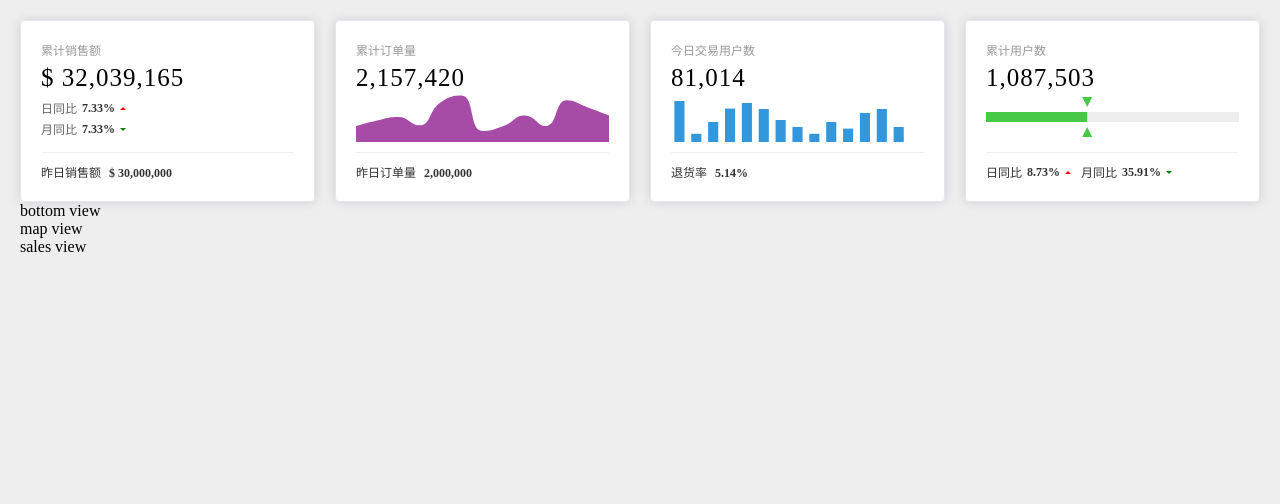
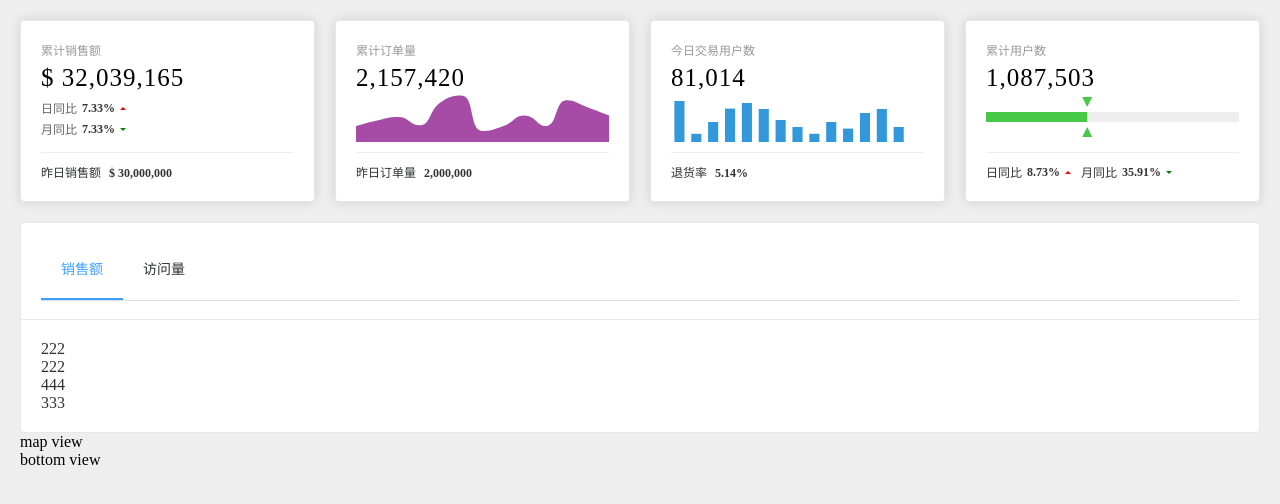
Before and after one commit to 17801020645/datav-report-dev, a Vue app: page / in a window 1280 px wide. Shown: the top 504 px of the page. Built offline with nearby package versions, Linux system fonts and the light colour scheme; the HTML template or start-up script is replaced by a standard one.

Commit message:
watchEffect打印

```diff
--- a/src/components/SalesView/SalesIndex.vue
+++ b/src/components/SalesView/SalesIndex.vue
@@ -1,7 +1,38 @@
 <template>
-  <div>sales view</div>
+  <div class="sales-view">
+    <el-card shadow="hover">
+      <template v-slot:header>
+        <div class="menu-wrapper">
+          <el-menu mode="horizontal" :default-active="activeIndex" @select="handleSelect">
+            <el-menu-item index="1">销售额</el-menu-item>
+            <el-menu-item index="2">访问量</el-menu-item>
+          </el-menu>
+        </div>
+      </template>
+
+      <div>222</div>
+      <div>222</div>
+      <div>444</div>
+
+      <div>333</div>
+    </el-card>
+  </div>
 </template>
 
-<script setup lang="ts"></script>
+<script setup lang="ts">
+import { ref, watchEffect } from 'vue'
 
-<style scoped lang="scss"></style>
+const activeIndex = ref<string>('1')
+
+watchEffect(() => console.log(activeIndex.value))
+
+function handleSelect(key: string) {
+  activeIndex.value = key
+}
+</script>
+
+<style scoped lang="scss">
+.sales-view {
+  margin-top: 20px;
+}
+</style>
--- a/src/views/HomeView.vue
+++ b/src/views/HomeView.vue
@@ -1,9 +1,9 @@
 <template>
   <div class="home">
     <top-index></top-index>
+    <sales-index></sales-index>
+    <map-index></map-index>
     <bottom-index></bottom-index>
-    <map-index></map-index>
-    <sales-index></sales-index>
   </div>
 </template>
 
```
